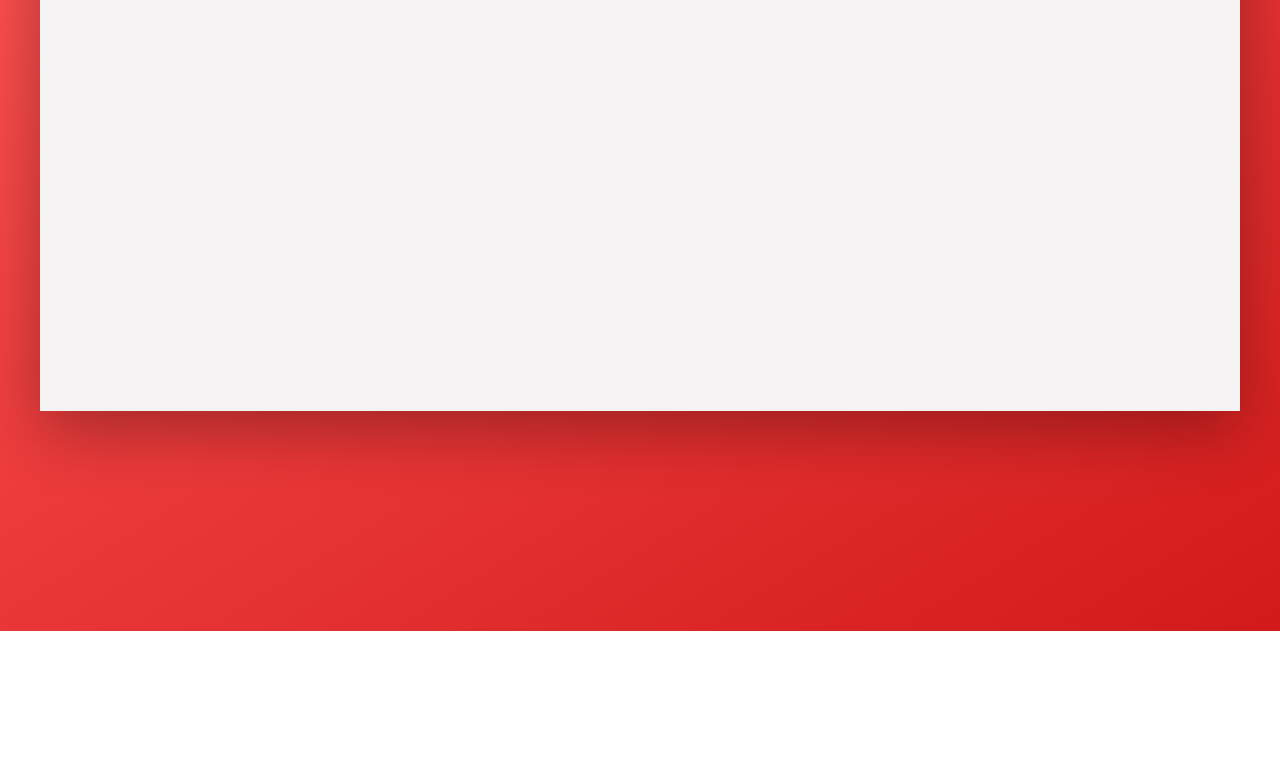
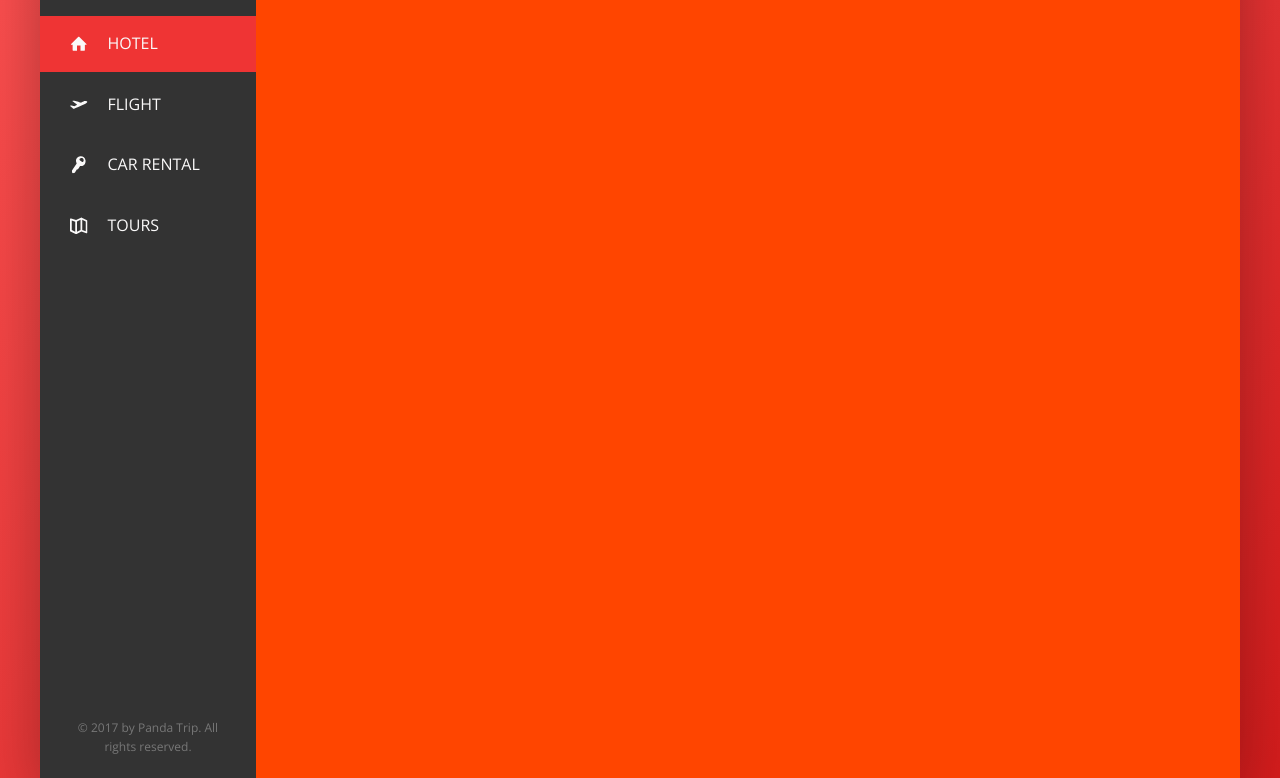
Before and after one commit to ivanvgarcia/Panda-Trip, a website: page index.html in a window 1280 px wide. Shown: the part 169-947 px from the top of the page. Before the commit the page ends 800 px from the top, so only its background shows below. Drawn offline with nearby package versions, Linux system fonts and the light colour scheme.

Commit message:
Added Side Navigation
- created the side navigation with SVG icons.

- create a nice animation with cubic bezier and the before pseudo class.

```diff
--- a/index.html
+++ b/index.html
@@ -5,7 +5,7 @@
     <meta charset="utf-8">
     <meta name="viewport" content="width=device-width, initial-scale=1">
 
-    <link href="https://fonts.googleapis.com/css?family=Karma:300,400,600" rel="stylesheet">
+    <link href="https://fonts.googleapis.com/css?family=Open+Sans:300,400,600" rel="stylesheet">
 
     <link rel="stylesheet" type="text/css" media="screen" href="css/style.css" />
     <link rel="shortcute icon" type "image/png" href="img/favicon.png">
@@ -48,8 +48,47 @@
         </header>
         <div class="content">
             <nav class="sidebar">
-                Navigation
+                <ul class="side-nav">
+                    <li class="side-nav__item side-nav__item--active">
+                        <a href="#" class="side-nav__link">
+                            <svg class="side-nav__icon">
+                                <use xlink:href="img/sprite.svg#icon-home"></use>
+                            </svg>
+                            <span>Hotel</span>
+                        </a>
+                    </li>
+                    <li class="side-nav__item">
+                        <a href="#" class="side-nav__link">
+                            <svg class="side-nav__icon">
+                                <use xlink:href="img/sprite.svg#icon-aircraft-take-off"></use>
+                            </svg>
+                            <span>Flight</span>
+                        </a>
+                    </li>
+                    <li class="side-nav__item">
+                        <a href="#" class="side-nav__link">
+                            <svg class="side-nav__icon">
+                                <use xlink:href="img/sprite.svg#icon-key"></use>
+                            </svg>
+                            <span>Car Rental</span>
+                        </a>
+                    </li>
+                    <li class="side-nav__item">
+                        <a href="#" class="side-nav__link">
+                            <svg class="side-nav__icon">
+                                <use xlink:href="img/sprite.svg#icon-map"></use>
+                            </svg>
+                            <span>Tours</span>
+                        </a>
+                    </li>
+                </ul>
+
+                <div class="legal">
+                    &copy; 2017 by Panda Trip. All rights reserved.
+                </div>
             </nav>
+
+
             <main class="hotel-view">
                 Hotel view
             </main>
--- a/sass/_base.scss
+++ b/sass/_base.scss
@@ -51,7 +51,7 @@ html {
 }
 
 body {
-    font-family: "Karma", sans-serif;
+    font-family: "Open Sans", sans-serif;
     font-weight: 400;
     line-height: 1.6;
     color: var(--color-grey-dark-2);
--- a/sass/_component.scss
+++ b/sass/_component.scss
@@ -120,3 +120,73 @@
         margin-right: 1rem;
     }
 }
+
+///////////////////////////////////////
+//SIDE NAVIGATION
+
+.side-nav {
+     font-size: 1.6rem;
+     list-style: none;
+     margin-top: 3.5rem;
+
+    &__item {
+       position: relative;
+
+       &:not(:last-child) {
+           margin-bottom: .5rem;
+       }
+    }
+
+    &__item::before {
+        content: "";
+        position: absolute;
+        top: 0;
+        left: 0;
+        height: 100%;
+        width: 3px;
+        background-color: var(--color-primary);
+        transform: scaleY(0);
+        transition: transform .2s,
+                    width .4s cubic-bezier(1, 0, 0, 1) .2s,
+                    background-color .1s;
+    }
+
+    &__item:hover::before,
+    &__item--active::before {
+        transform: scaleY(1);
+        width: 100%;
+    }
+
+    &__item:active::before {
+        background-color: var(--color-primary-light);
+    }
+
+    &__link:link,
+    &__link:visited {
+        color: var(--color-grey-light-1);
+        text-decoration: none;
+        text-transform: uppercase;
+        display: block;
+        padding: 1.5rem 3rem;
+        position: relative;
+        z-index: 10;
+        display: flex;
+        align-items: center;
+    }
+
+    &__icon {
+        width: 1.75rem;
+        height: 1.75rem;
+        margin-right: 2rem;
+        fill: currentColor;
+    }
+}
+
+///////////////////////////////////////
+//LEGAL TEXT
+.legal {
+    font-size: 1.2rem;
+    color: var(--color-light-grey-4);
+    text-align: center;
+    padding: 2.5rem;
+}
--- a/sass/_layout.scss
+++ b/sass/_layout.scss
@@ -3,7 +3,6 @@
     margin: 80 auto;
     background-color: var(--color-grey-light-2);
     box-shadow: var(--shadow-dark);
-    min-height: 50rem;
 }
 
 .header {
@@ -23,9 +22,14 @@
 .sidebar {
     background-color: var(--color-grey-dark-1);
     flex: 0 0 18%;
+
+    display: flex;
+    flex-direction: column;
+    justify-content: space-between;
 }
 
 .hotel-view {
     background-color: orangered;
+    height: 80rem;
     flex: 1;
 }
```
Also changed, not shown: css/style.css.
